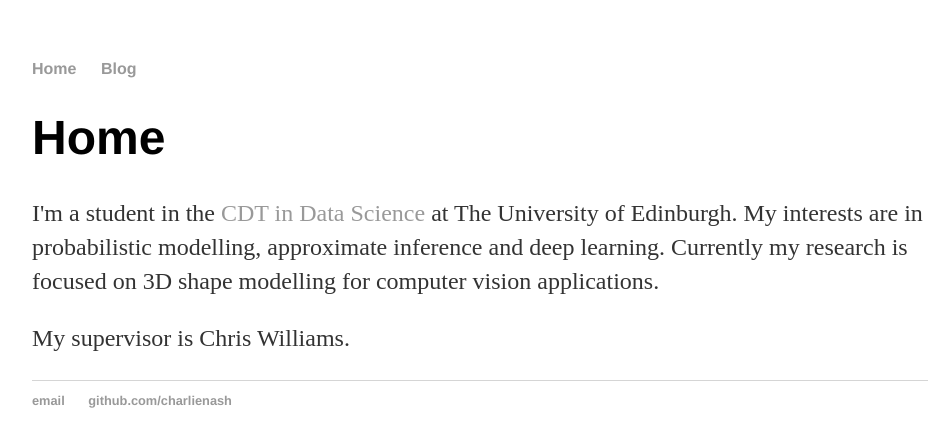
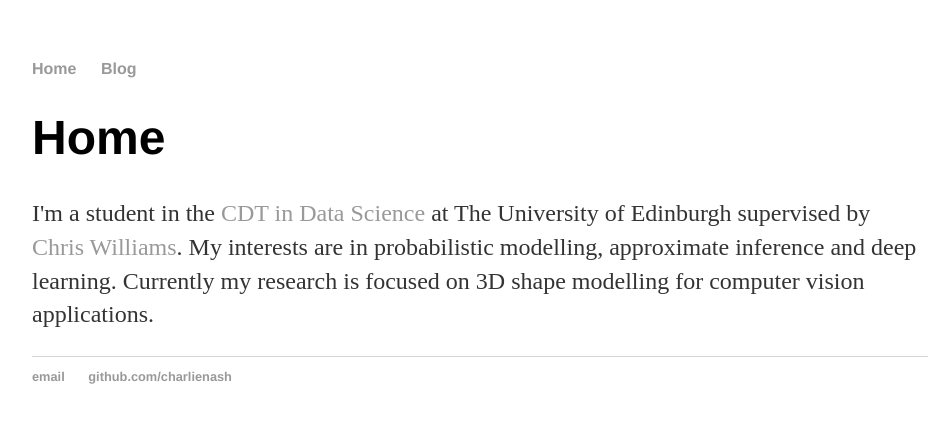
Before and after one commit to charlienash/charlienash.github.io, a Jekyll site: the page built from index.html, in a window 1280 px wide. Shown: the top 447 px of the page, without its empty margins (160-1112 px from the left). Built offline with Jekyll 4.4.1, drawn with Linux system fonts in a browser that asks for light colours.

Commit message:
Update index.html

```diff
--- a/index.html
+++ b/index.html
@@ -4,9 +4,6 @@
 ---
 <div class="blurb">
 	<h1>Home</h1>
-	<p>I'm a student in the <a href="http://datascience.inf.ed.ac.uk/">CDT in Data Science</a> at The University of Edinburgh. My interests are in probabilistic modelling, approximate inference and deep learning. Currently my research is focused on 3D shape modelling for computer vision applications.
-	</p>
-	<p>
-		My supervisor is Chris Williams.
+	<p>I'm a student in the <a href="http://datascience.inf.ed.ac.uk/">CDT in Data Science</a> at The University of Edinburgh supervised by <a href="http://homepages.inf.ed.ac.uk/ckiw/">Chris Williams</a>. My interests are in probabilistic modelling, approximate inference and deep learning. Currently my research is focused on 3D shape modelling for computer vision applications.
 	</p>
 </div><!-- /.blurb -->
```
